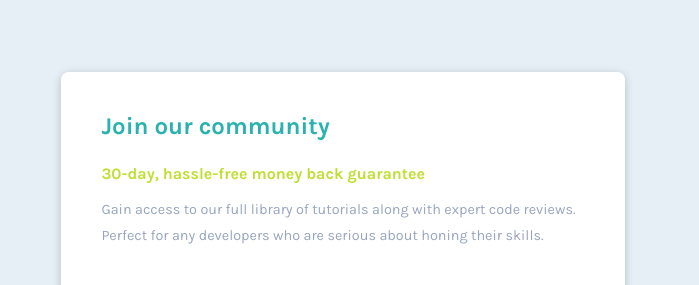
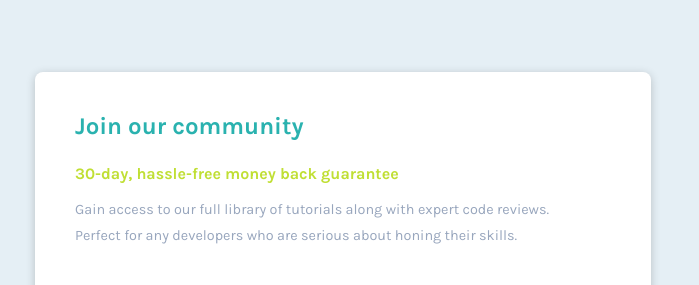
Before and after one commit to ADotBit/FrontEnd-Mentor, a plain HTML site: page index.html in a window 1280 px wide. Shown: the top 285 px of the page, without its empty margins (297-996 px from the left). Drawn offline with Linux system fonts and the light colour scheme.

Commit message:
fix main size

```diff
--- a/style.css
+++ b/style.css
@@ -26,7 +26,8 @@ body {
 }
 
 main {
-  width: 83%;
+  background: white;
+  width: 19.45rem;
   margin: 4.5rem auto;
   color: white;
   box-shadow: 0 2px 5px rgba(0, 0, 0, .2);
@@ -34,7 +35,6 @@ main {
 }
 
 .community {
-  background: white;
   padding: 1.6rem 1.5rem;
   border-top-left-radius: .3rem;
   border-top-right-radius: .3rem;
@@ -119,10 +119,9 @@ footer {
 
 @media screen and (min-width: 1022px) {
   main {
-    width: 44%;
+    width: 38.5rem;
     border-radius: .5rem;
-  box-shadow: 0 2px 10px rgba(0, 0, 0, .2);
-
+    box-shadow: 0 2px 10px rgba(0, 0, 0, .2);
   }
 
   .community {
```
